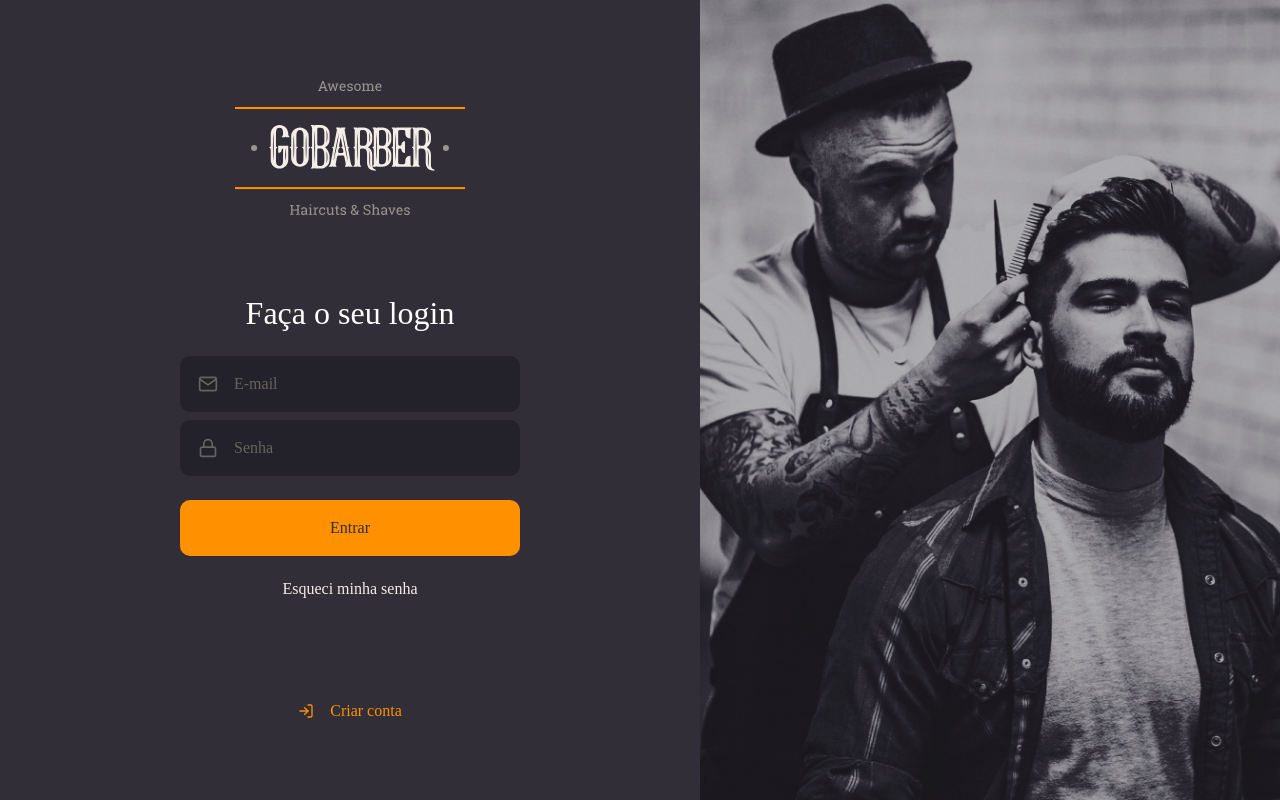
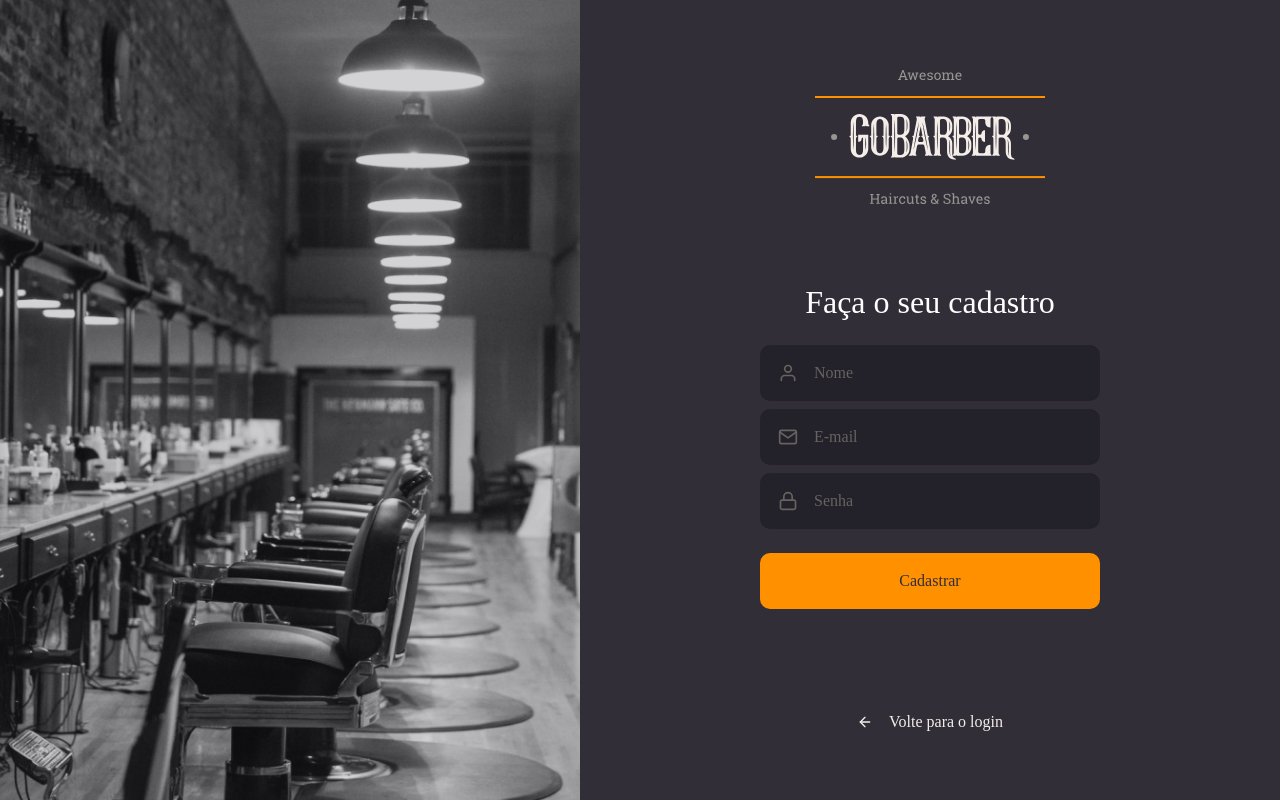
Before and after one commit to gilmar-mmj/06-GOBARBER-WEB, a React (Create React App) app: page / in a window 1280 px wide. Built offline with nearby package versions, Linux system fonts and the light colour scheme.

Commit message:
creating sign up page

```diff
--- a/src/App.tsx
+++ b/src/App.tsx
@@ -1,11 +1,11 @@
 import React from 'react';
 
 import GlobalStyle from './styles/global';
-import SignIn from './pages/SignIn';
+import SignUp from './pages/SignUp';
 
 const App: React.FC = () => (
   <>
-    <SignIn />
+    <SignUp />
     <GlobalStyle />
   </>
 );
--- a/src/pages/SignIn/index.tsx
+++ b/src/pages/SignIn/index.tsx
@@ -19,9 +19,7 @@
         <Input name="email" icon={FiMail} placeholder="E-mail" />
 
         <Input name="senha" icon={FiLock} type="password" placeholder="Senha" />
-        <Button name="entrar" type="button">
-          Entrar
-        </Button>
+        <Button type="submit">Entrar</Button>
 
         <a href="forgot">Esqueci minha senha</a>
       </form>
--- /dev/null
+++ b/src/pages/SignUp/index.tsx
@@ -0,0 +1,40 @@
+import React from 'react';
+import { FiArrowLeft, FiUser, FiMail, FiLock } from 'react-icons/fi';
+
+import logoImg from '../../assets/logo.svg';
+
+import Input from '../../components/Input';
+import Button from '../../components/Button';
+
+import { Container, Content, Background } from './styles';
+
+const SignUp: React.FC = () => (
+  <Container>
+    <Background />
+    <Content>
+      <img src={logoImg} alt="GoBarber" />
+
+      <form>
+        <h1>Faça o seu cadastro</h1>
+
+        <Input name="name" icon={FiUser} placeholder="Nome" />
+        <Input name="email" icon={FiMail} placeholder="E-mail" />
+        <Input
+          name="password"
+          icon={FiLock}
+          type="password"
+          placeholder="Senha"
+        />
+
+        <Button type="submit">Cadastrar</Button>
+      </form>
+
+      <a href="login">
+        <FiArrowLeft />
+        Volte para o login
+      </a>
+    </Content>
+  </Container>
+);
+
+export default SignUp;
--- /dev/null
+++ b/src/pages/SignUp/styles.ts
@@ -0,0 +1,67 @@
+import styled from 'styled-components';
+import { shade } from 'polished';
+
+import signUpBackgroundImg from '../../assets/sign-up-background.png';
+
+export const Container = styled.div`
+  height: 100vh;
+
+  display: flex;
+  align-items: stretch;
+`;
+
+export const Content = styled.div`
+  display: flex;
+  flex-direction: column;
+  align-items: center;
+  justify-content: center;
+
+  width: 100%;
+  max-width: 700px;
+
+  form {
+    margin: 80px 0;
+    width: 340px;
+    text-align: center;
+
+    h1 {
+      margin-bottom: 24px;
+    }
+
+    a {
+      color: #f4ede8;
+      text-decoration: none;
+      display: block;
+      margin-top: 24px;
+      transition: color 0.2s;
+      &:hover {
+        color: ${shade(0.2, '#f4ede8')};
+      }
+    }
+  }
+
+  > a {
+    color: #f4ede8;
+    text-decoration: none;
+    display: block;
+    margin-top: 24px;
+    transition: color 0.2s;
+
+    display: flex;
+    align-items: center;
+
+    svg {
+      margin-right: 16px;
+    }
+
+    &:hover {
+      color: ${shade(0.2, '#F4EDE8')};
+    }
+  }
+`;
+
+export const Background = styled.div`
+  flex: 1;
+  background: url(${signUpBackgroundImg}) no-repeat center;
+  background-size: cover;
+`;
```
Also changed, not shown: src/assets/sign-up-background.png (added).
